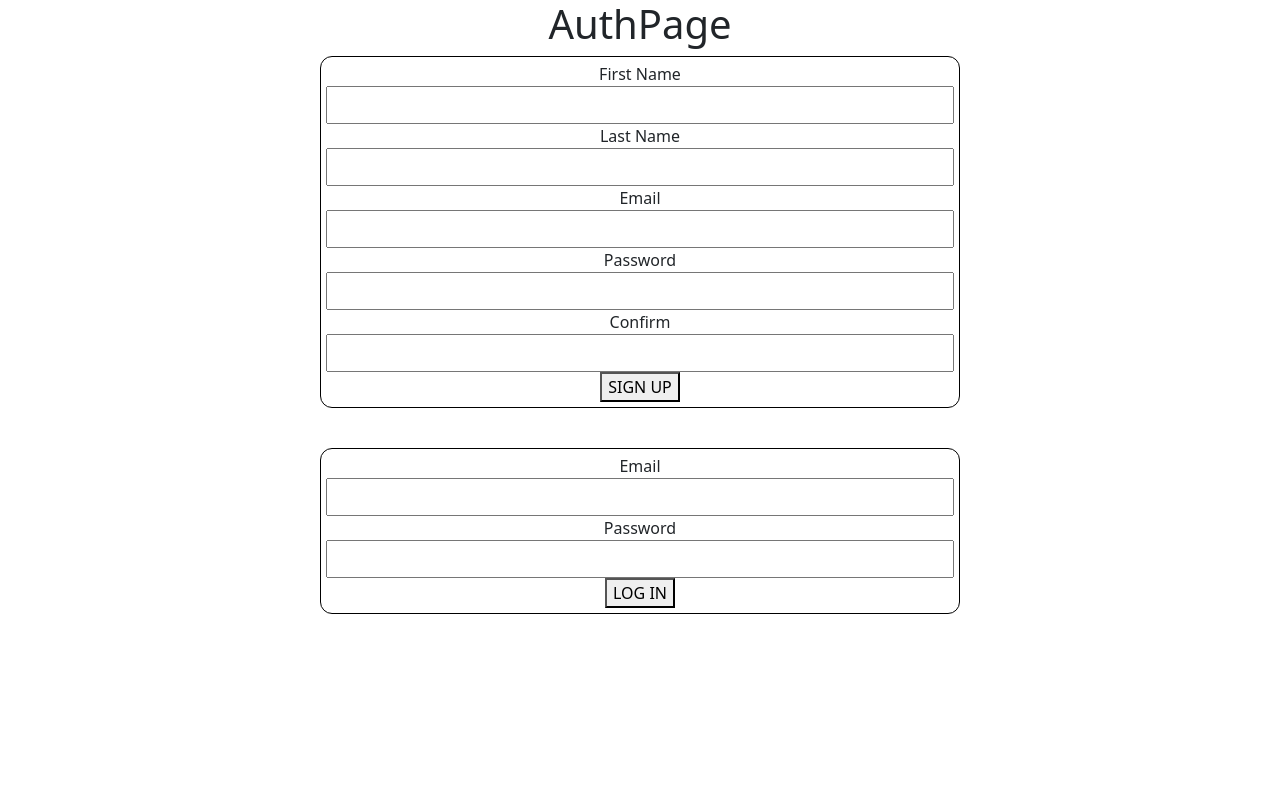
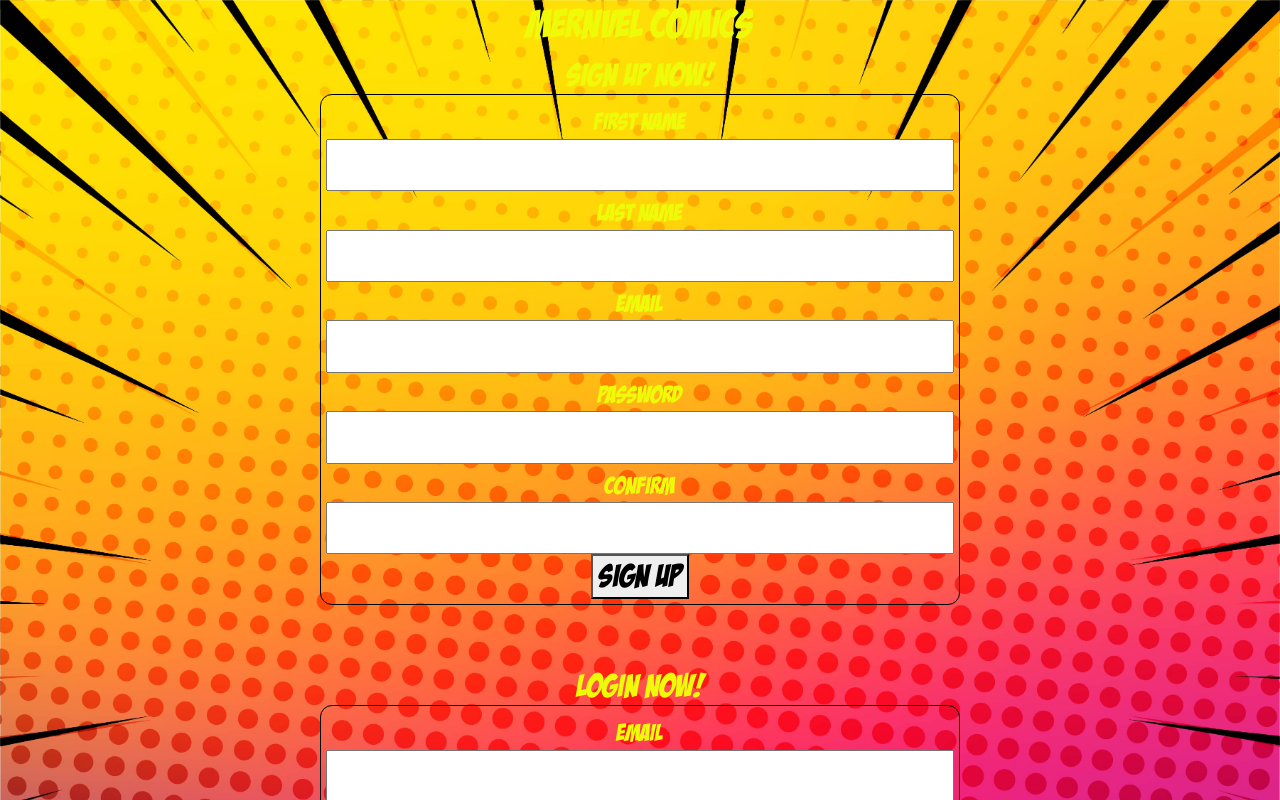
Before and after one commit to NSTaft/mernvel-comics, a React (Create React App) app: page / in a window 1280 px wide. Shown: the top 800 px of the page. Built offline with nearby package versions, Linux system fonts and the light colour scheme; a web font is replaced by a local one.

Commit message:
Background image added to SignUpForm, but it apparently is automatically the background for all. Form styling too.

```diff
--- a/src/components/NavBar/NavBar.css
+++ b/src/components/NavBar/NavBar.css
@@ -5,7 +5,8 @@
 
 a {
     font-family: 'badaboom';
-    font-size: x-large;
+    font-size: xx-large;
     text-decoration: none;
+    background: none;
 
 }
--- a/src/components/NavBar/NavBar.jsx
+++ b/src/components/NavBar/NavBar.jsx
@@ -11,14 +11,14 @@
     return (
         <>
         <div className='d-flex p-2 justify-content-center'>
-            <nav>
-                <Link to="/library" className='text-decoration-none'>Browse Library</Link>
+            <nav class="navbar-primary">
+                <Link to="/library" className='text-decoration-none link-dark fs-1'>Browse Library</Link>
                 &nbsp; | &nbsp;
-                <Link to="/account/collection" className='text-decoration-none'>My Collection</Link>
+                <Link to="/account/collection" className='text-decoration-none link-dark fs-1'>My Collection</Link>
                 &nbsp; | &nbsp;
-                <Link to="/account" className='text-decoration-none'>My Account</Link>
+                <Link to="/account" className='text-decoration-none link-dark fs-1'>My Account</Link>
                 &nbsp; | &nbsp;
-                <Link to="/" onClick={handleLogOut} className='text-decoration-none'>Logout</Link>
+                <Link to="/" onClick={handleLogOut} className='text-decoration-none link-dark fs-1'>Logout</Link>
             </nav>
         </div>
         </>
--- a/src/components/SignUpForm/SignUpForm.css
+++ b/src/components/SignUpForm/SignUpForm.css
@@ -1,3 +1,11 @@
+body {
+    background-image: url("T72.jpg");
+    background-size: cover;
+    background-repeat: no-repeat;
+    background-position: center center;
+    background-attachment: fixed;
+}
+
 div {
     display: flex;
     flex-direction: column;
@@ -28,3 +36,16 @@
     margin: 8px 0;
     box-sizing: border-box;
 }
+
+@font-face {
+    font-family: 'badaboom';
+    src: url('/src/components/NavBar/badaboom_bb/BADABB__.TTF');
+}
+
+h1, h2, label {
+    font-family: 'badaboom';
+    font-size: x-large;
+    text-decoration: none;
+    color: rgb(238, 250, 8);
+
+}
--- a/src/pages/AuthPage/AuthPage.jsx
+++ b/src/pages/AuthPage/AuthPage.jsx
@@ -4,9 +4,13 @@
 function AuthPage({ setUser }) {
   return (
     <main>
-      <h1>AuthPage</h1>
-        <SignUpForm setUser={setUser} />
+      <h1>MERNvel Comics</h1>
+      <h2>Sign Up Now!
+      <SignUpForm setUser={setUser} />
+      </h2>
+      <h2> Login Now!
         <LoginForm setUser={setUser} />
+      </h2>
     </main>
   );
 }
```
Also changed, not shown: src/components/SignUpForm/SignInBG1.jpg (added), src/components/SignUpForm/T72.jpg (added).
